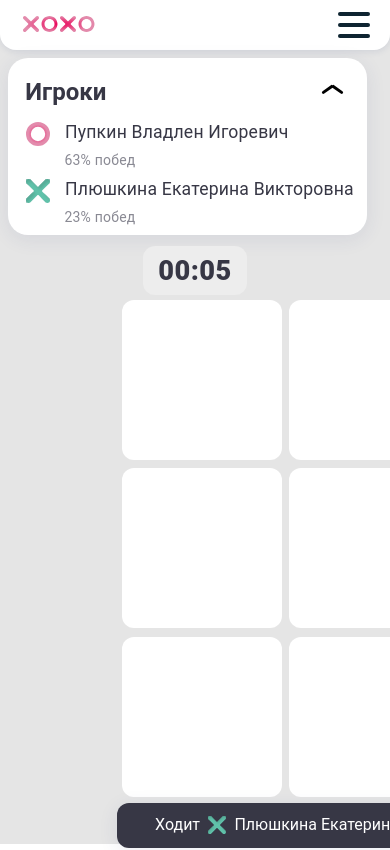
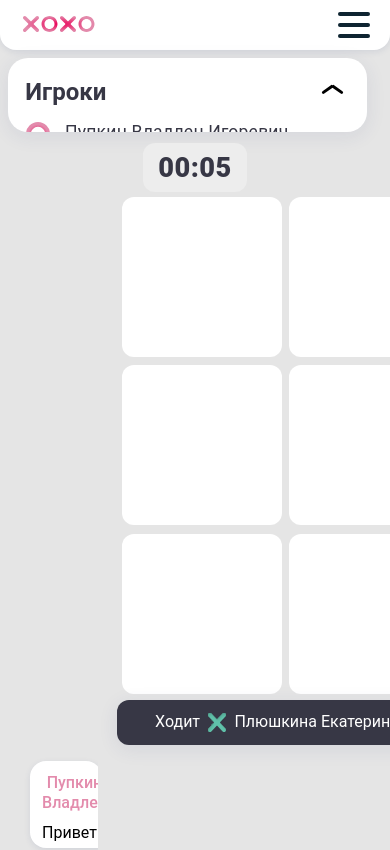
Before and after one commit to kl1mmm/tic-tac-toe-etagi, a Vue app: page /game in a window 390 px wide. Shown: the top 850 px of the page. Built offline with nearby package versions, Linux system fonts and the light colour scheme.

Commit message:
last micro-updates

```diff
--- a/src/components/Pages/GamePage.vue
+++ b/src/components/Pages/GamePage.vue
@@ -3,12 +3,12 @@
     <MyNavbar style="width: 100%;"></MyNavbar>
     <div class="screen">
       <MyModal class="Popup" :winner="winner" :gameStatus="Status" v-if="isModalVisible"></MyModal>
-      <div class="playersTable">
+      <div class="playersTable" ref="table">
         <div class="topOfTable">
           <div class="tableName">Игроки</div>
           <div class="clickTop">
-            <input class="checkbox" type="checkbox" @click="this.$refs.arr.classList.toggle('open');" name="" id=""/>
-            <a class="arrow-icon" ref="arr" @click="this.$refs.arr.classList.toggle('open');">
+            <input class="checkbox" type="checkbox" @click="openTable" name="" id=""/>
+            <a class="arrow-icon" ref="arr" @click="openTable">
               <span class="left-bar"></span>
               <span class="right-bar"></span>
             </a>
@@ -74,6 +74,10 @@ export default {
       }
       console.log(this.winner);
       this.isModalVisible = true;
+    },
+    openTable() {
+      this.$refs.arr.classList.toggle('open');
+      this.$refs.table.classList.toggle('open');
     }
   }
 }
@@ -226,6 +230,7 @@ export default {
 
   .wrapper {
     background: #E5E5E5;
+    height: 100%;
   }
 
   .topOfTable {
@@ -244,20 +249,6 @@ export default {
   .row {
     margin-bottom: 2%;
     margin-left: 0.7em;
-  }
-
-  .playersTable {
-    width: 90%;
-  }
-
-  menu-items {
-    display: flex;
-    transform: translateY(0);
-    transition: transform 0.5s ease-in-out;
-  }
-
-  .playersTable input[type="checkbox"]:checked ~ .menu-items {
-    transform: translateY(0);
   }
 
   .arrow-icon {
@@ -280,6 +271,8 @@ export default {
     cursor: pointer;
     opacity: 0;
   }
+
+
 
   .left-bar {
     position: absolute;
@@ -340,5 +333,17 @@ export default {
     transform-origin: center center;
     transform: rotate(70deg);
   }
+
+  .playersTable {
+    height: 70px;
+    width: 90%;
+    overflow: hidden;
+    transition: transform 0.5s ease-in-out;
+  }
+
+  .open {
+    height: 100%;
+    transform: translateY(0);
+  }
 }
 </style>
```
